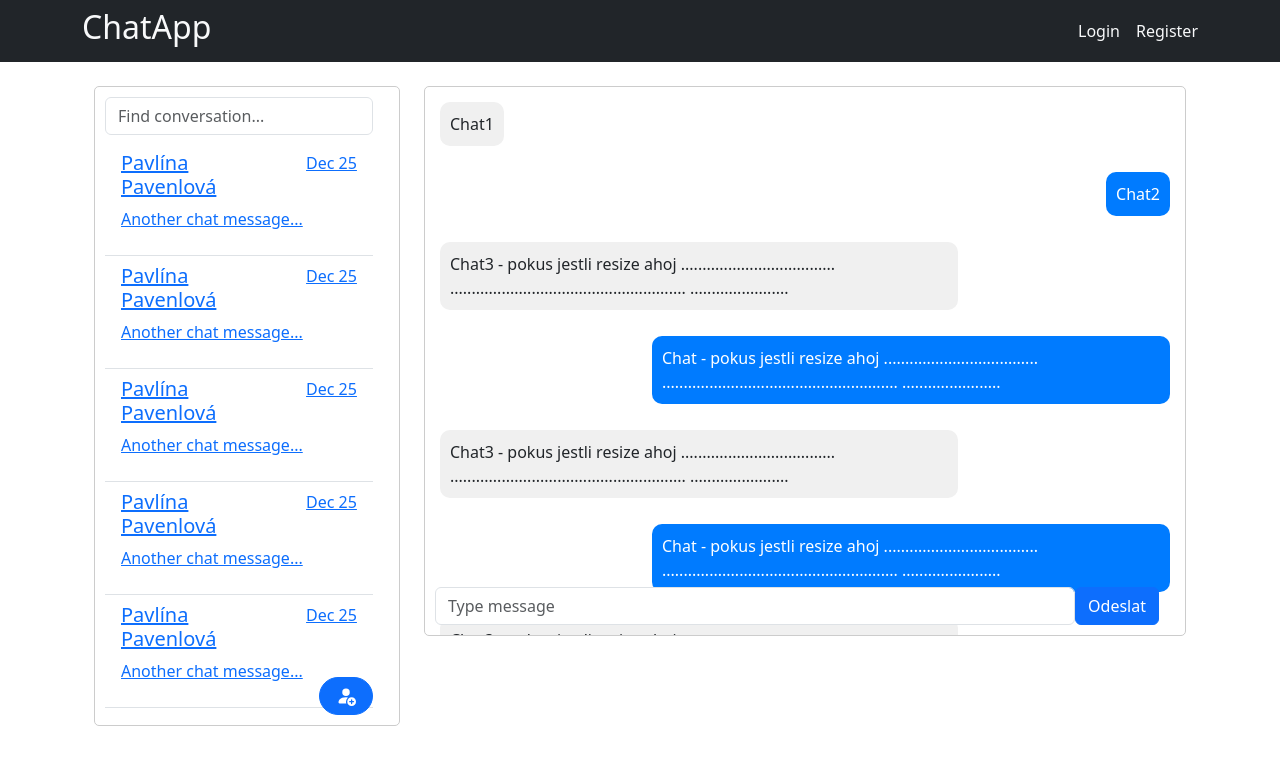
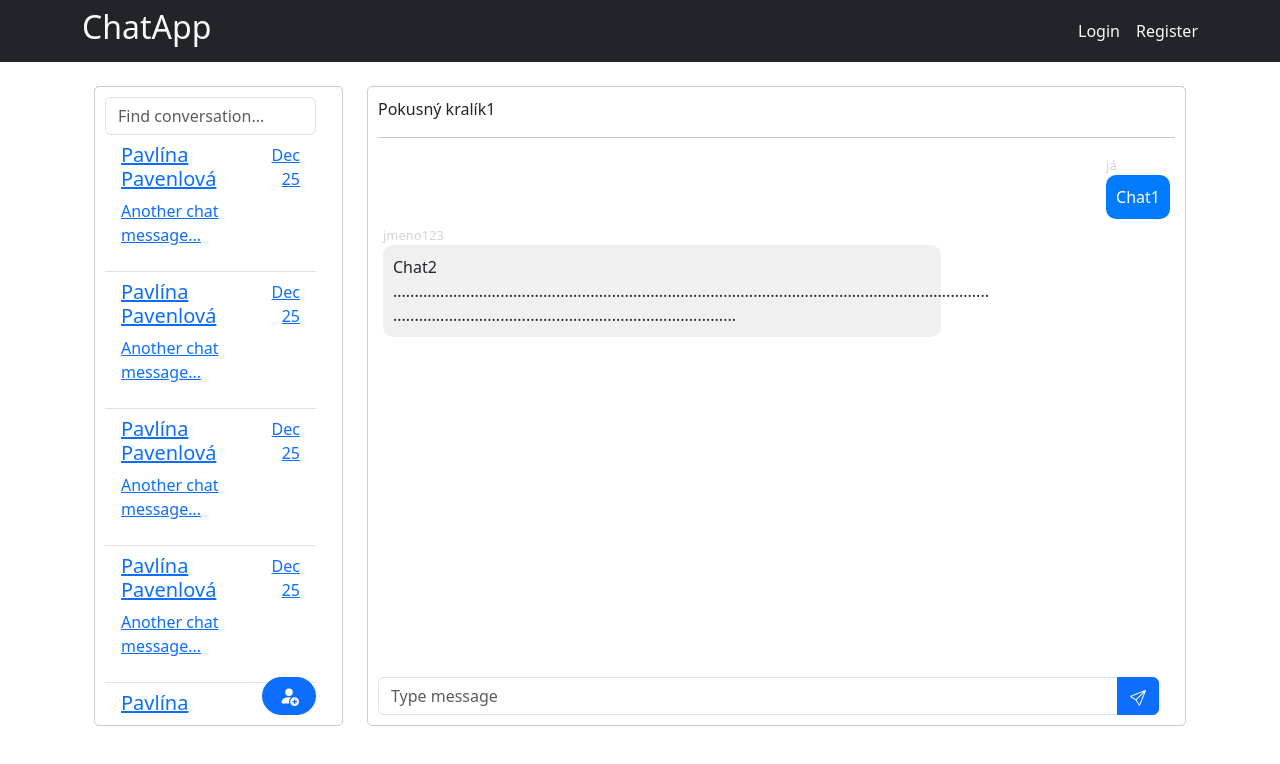
Before and after one commit to r21219/webAppDesktop, a React (Create React App) app: page /chat in a window 1280 px wide. Shown: the top 764 px of the page. Built offline with nearby package versions, Linux system fonts and the light colour scheme.

Commit message:
remade MainChatWindow.tsx, updated css

```diff
--- a/src/index.css
+++ b/src/index.css
@@ -17,7 +17,17 @@ code {
   padding: 10px;
   margin: 5px;
   border-radius: 10px;
+  position: relative;
 }
+
+.userName {
+  font-size: small;
+  color: lightgray;
+  position: absolute;
+  bottom: 100%;
+  left: 0;
+}
+
 
 .bubble-left {
   background-color: #f0f0f0;
@@ -30,11 +40,42 @@ code {
   color: #fff;
 }
 
+
+
 .size-box{
   border: 1px solid #ccc;
-  padding: 10px;
+  padding: 10px ;
   overflow-y: auto;
   border-radius: 5px;
   max-height: 80vh;
   min-height: 80vh;
 }
+
+.size-box-main{
+  border: 1px solid #ccc;
+  padding: 10px ;
+  overflow-y: auto;
+  border-radius: 5px;
+  max-height: 80vh;
+  min-height: 80vh;
+  min-width: 70%;
+}
+
+
+/*scrollbar fun >:3*/
+::-webkit-scrollbar {
+  width: 5px; /* Adjust scrollbar width */
+}
+
+::-webkit-scrollbar-track {
+  background: #f1f1f1; /* Color of the tracking area */
+}
+
+::-webkit-scrollbar-thumb {
+  background: #dcdcdc; /* Color of the scroll thumb */
+  border-radius: 10px;
+}
+
+::-webkit-scrollbar-thumb:hover {
+  background: #bfbfbf; /* Color of the scroll thumb on hover*/
+}
--- a/src/pages/Chat/MainChatWindow.tsx
+++ b/src/pages/Chat/MainChatWindow.tsx
@@ -1,52 +1,41 @@
-import {Button, Form, Stack} from "react-bootstrap";
+import {Button, Form, Stack, InputGroup} from "react-bootstrap";
+import { Send } from 'react-bootstrap-icons';
+const MainChatWindow = () =>{
+    return (
+        <div className="size-box-main d-flex flex-column">
 
-const MainChatWindow = () =>{
-    return (<div className="flex-grow-1 message-box d-flex flex-column " style={{
-            border: "1px solid #ccc",
-            padding: "10px",
-            borderRadius: "5px",
-            overflowY: "auto",
-            height: "550px"
-        }}>
+            <div className="position-sticky top-0 bg-white">
+                <p>Pokusný kralík1</p> {/*{userName} až bude předavat nějaka ta jmena -const nahoře definovana ofc*/}
+                <hr/>
+            </div>
 
+            <div className="flex-grow-1 overflow-auto pt-3">
                 <Stack direction="vertical" gap={3} className="justify-content-end">
-                <div className="bubble bubble-left">Chat1</div>
-                <div className="bubble bubble-right">Chat2</div>
-                <div className="bubble bubble-left">Chat3 - pokus jestli resize ahoj ....................................
-                    .......................................................
-                    .......................
+                    <div className="bubble bubble-right">
+                        <div className="userName">já</div>
+                        Chat1
                     </div>
-                <div className="bubble bubble-right">Chat - pokus jestli resize ahoj ....................................
-                    .......................................................
-                    .......................
+                    <div className="bubble bubble-left">
+                        <div className="userName">jmeno123</div> {/*{userName} až bude předavat nějaka ta jmena -const nahoře definovana ofc*/}
+                        Chat2 ...........................................................................................................................................
+                        ................................................................................
                     </div>
-                <div className="bubble bubble-left">Chat3 - pokus jestli resize ahoj ....................................
-                    .......................................................
-                    .......................
+
+                </Stack>
             </div>
-                <div className="bubble bubble-right">Chat - pokus jestli resize ahoj ....................................
-                    .......................................................
-                    .......................
-                </div>
-                <div className="bubble bubble-left">Chat3 - pokus jestli resize ahoj ....................................
-                    .......................................................
-                    .......................
-                </div>
-                <div className="bubble bubble-right">Chat - pokus jestli resize ahoj ....................................
-                    .......................................................
-                    .......................
-                </div>
-                {/* Add more chat bubbles as needed */}
-            </Stack>
 
-            <Form className="position-sticky bottom-0">
+            <div className="bg-white">
+                <Form>
                     <Form.Group className="text-muted d-flex justify-content-start align-items-center pe-3 pt-3 mt-2">
-                    <Form.Control type="text" placeholder="Type message"/>
+                        <InputGroup>
+                            <Form.Control type="text" placeholder="Type message" />
                                 <Button variant="primary" type="button">
-                        Odeslat
+                                    <Send />
                                 </Button>
+                        </InputGroup>
                     </Form.Group>
                 </Form>
+            </div>
         </div>
     )
 }
--- a/src/pages/Chat/SideContactsWindow.tsx
+++ b/src/pages/Chat/SideContactsWindow.tsx
@@ -1,12 +1,13 @@
 import {Button, Col, Form, Row, Stack} from "react-bootstrap";
 import {Link} from "react-router-dom";
 import { PersonFillAdd  } from 'react-bootstrap-icons';
+
 import { ListGroup } from 'react-bootstrap';
 
 const SideContactsWindow = () =>{
     return (
         <div className= " size-box d-flex flex-column">
-            <div className="position-sticky top-0 bg-white pb-2">
+            <div className="position-sticky top-0 bg-white">
                 <Form>
                     <Form.Group className="text-muted d-flex justify-content-start align-items-center pe-3 mt-0">
                         <Form.Control type="text" placeholder="Find conversation..."/>
```
Lines whose indentation alone changed are shown as unchanged.
